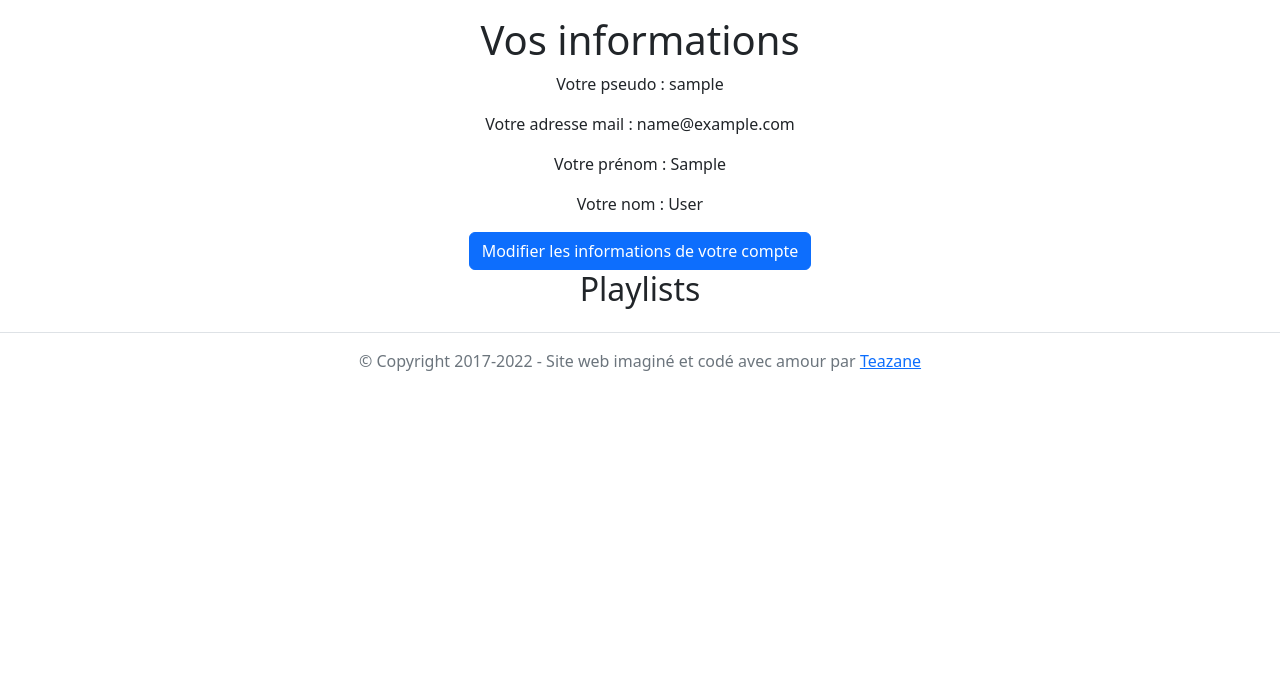
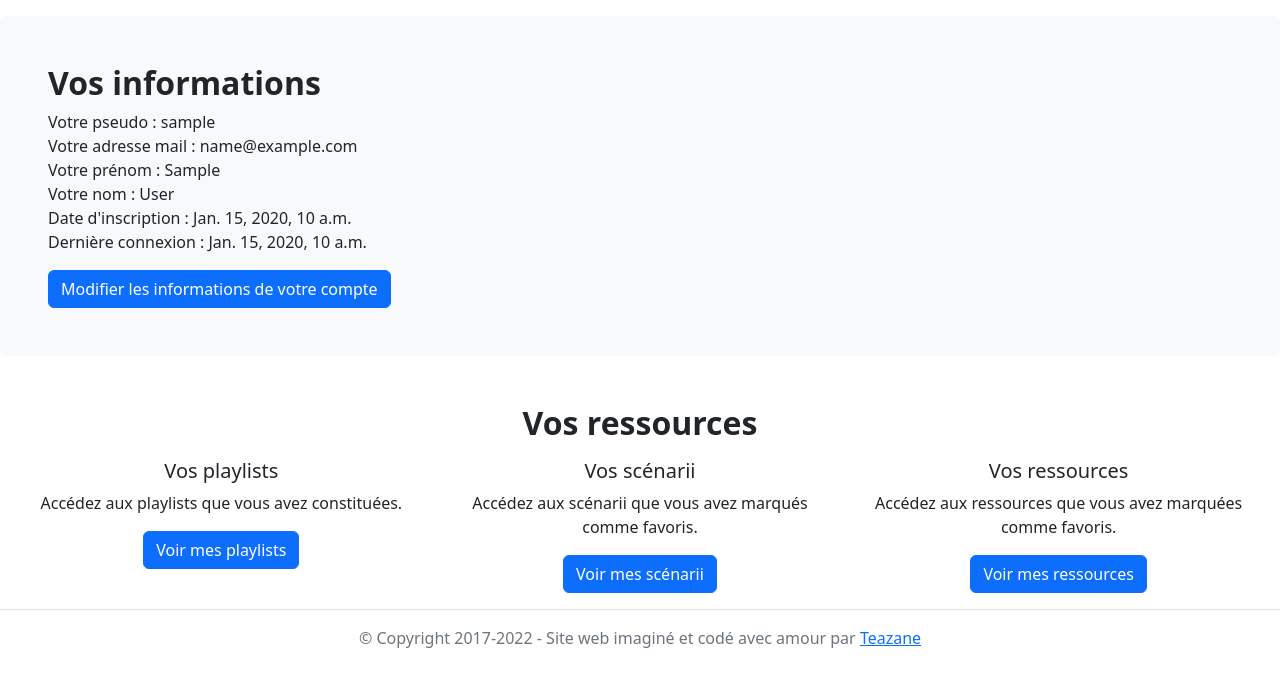
Before and after one commit to Teazane/JdRtheque, a Django app: page /user/profile/ in a window 1280 px wide. Shown: the part 56-743 px from the top of the page. Run offline with Django 4.2, Linux system fonts and the light colour scheme; a user stored in the database is signed in; tables that the repository leaves empty hold one stand-in row (values such as "Sample post"); parts of the project's set-up code (start-up, migrations or seed data) failed here and were passed over; some libraries are stand-ins or nearby versions.

Commit message:
Profile page improved (to be completed)

```diff
--- a/jdrtheque/templates/user/profile.html
+++ b/jdrtheque/templates/user/profile.html
@@ -2,14 +2,43 @@
 
 {% block content %}
     <div class="row">
-        <div class="col-6 text-center mx-auto">
-            <h1>Vos informations</h1>
-            <p>Votre pseudo : {{ user.username }}</p>
-            <p>Votre adresse mail : {{ user.email }}</p>
-            <p>Votre prénom : {{ user.first_name }}</p>
-            <p>Votre nom : {{ user.last_name }}</p>
-            <button class="btn btn-primary">Modifier les informations de votre compte</button>
-            <h2>Playlists</h2>
+        <div class="bg-light rounded-3 p-5">
+            <h2 class="fw-bold">Vos informations</h2>
+            <p>
+                Votre pseudo : {{ user.username }}</br>
+                Votre adresse mail : {{ user.email }}</br>
+                Votre prénom : {{ user.first_name }}</br>
+                Votre nom : {{ user.last_name }}</br>
+                Date d'inscription : {{ user.date_joined }}</br>
+                Dernière connexion : {{ user.last_login }}
+            </p>
+            <a class="btn btn-primary" href="#">Modifier les informations de votre compte</a>
+        </div>
+    </div>
+    <div class="container-fluid mt-5">
+        <div class="row text-center">
+            <h2 class="fw-bold mb-3">Vos ressources</h2>
+            <div class="col-4">
+                <h5>Vos playlists</h5>
+                <p>
+                    Accédez aux playlists que vous avez constituées.
+                </p>
+                <a class="btn btn-primary" href="#">Voir mes playlists</a>
+            </div>
+            <div class="col-4">
+                <h5>Vos scénarii</h5>
+                <p>
+                    Accédez aux scénarii que vous avez marqués comme favoris.
+                </p>
+                <a class="btn btn-primary" href="#">Voir mes scénarii</a>
+            </div>
+            <div class="col-4">
+                <h5>Vos ressources</h5>
+                <p>
+                    Accédez aux ressources que vous avez marquées comme favoris.
+                </p>
+                <a class="btn btn-primary" href="#">Voir mes ressources</a>
+            </div>
         </div>
     </div>
 {% endblock %}
```
